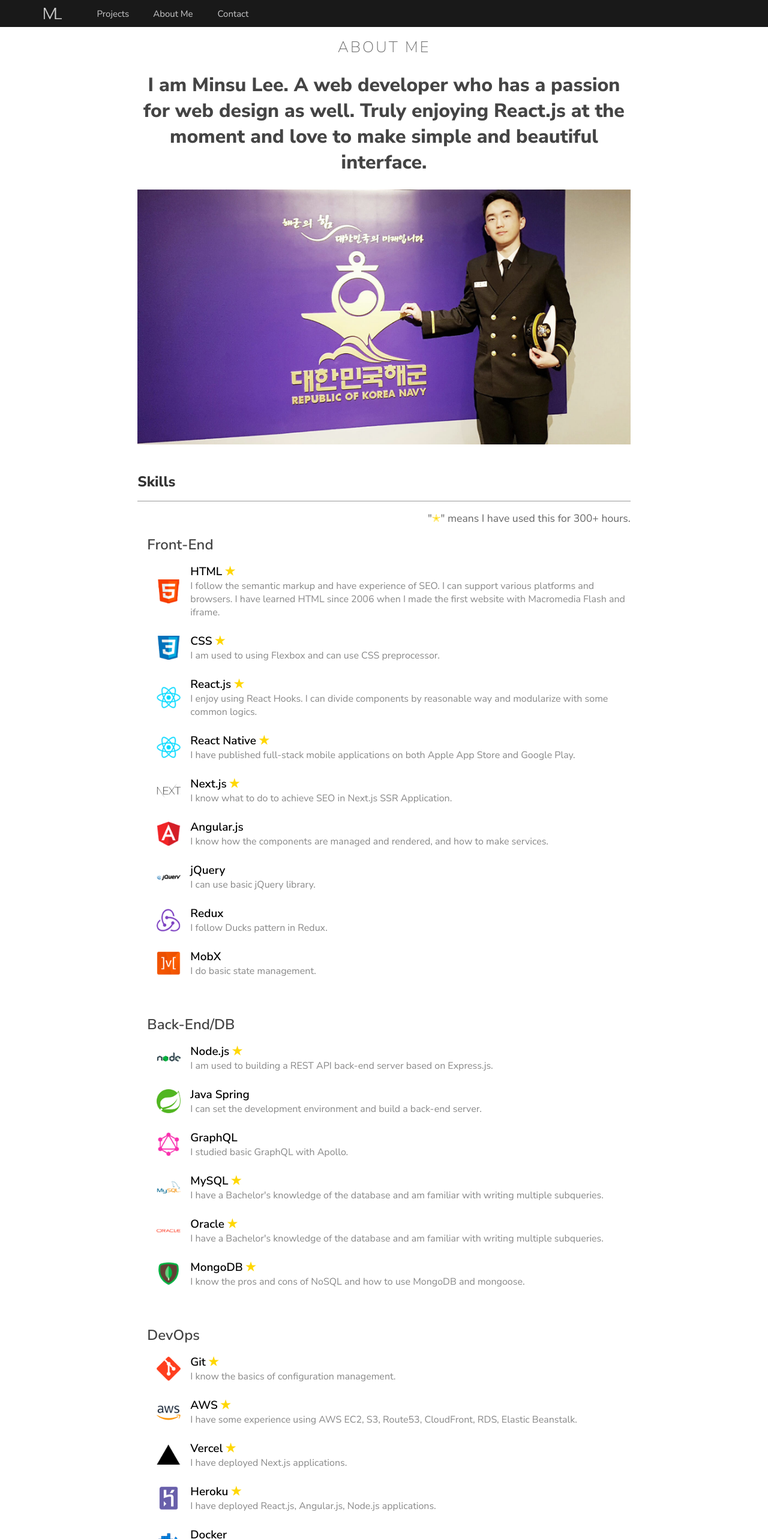
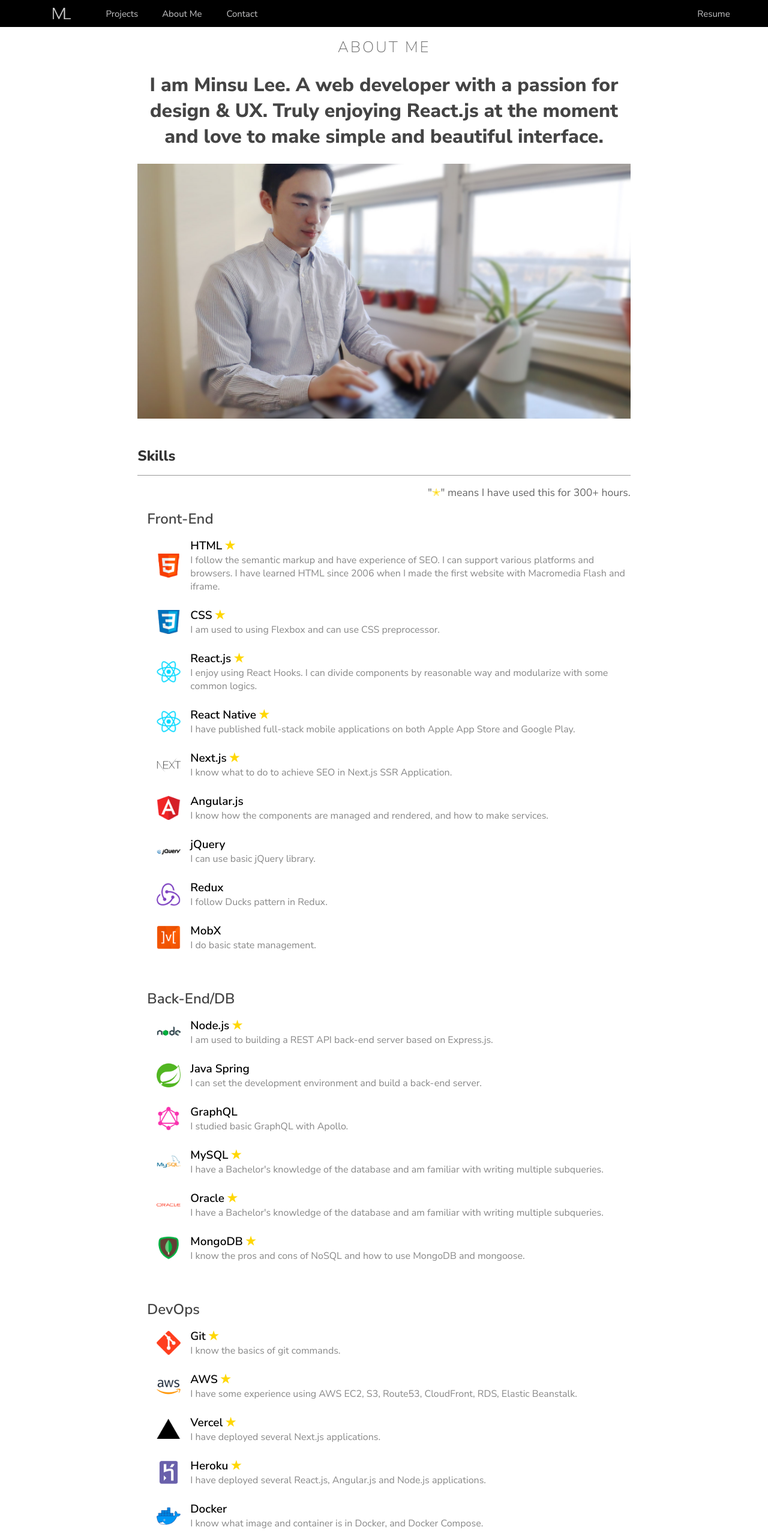
Before and after one commit to stellarsailor/awesome-portfolio, a React (Create React App) app: page /about in a window 1280 px wide. Shown: the top 2566 px of the page at 60% size. Built offline with nearby package versions, Linux system fonts and the light colour scheme.

Commit message:
after feedback

```diff
--- a/src/components/NavBar.js
+++ b/src/components/NavBar.js
@@ -73,6 +73,22 @@ const EachButton = styled.div`
     }
 `
 
+const ResumeButton = styled.div`
+    color: #f5f5f7;
+    font-size: 15px;
+    /* border: 1px solid var(--mono-5); */
+    border-radius: 5px;
+    padding: 5px;
+    margin-right: 5px;
+    opacity: 0.8;
+    transition: opacity .3s cubic-bezier(0.25, 0.1, 0.25, 1);
+    &:hover {
+        color: white;
+        opacity: 1;
+        cursor: pointer;
+    }
+`
+
 export default function NavBar(props) {
     const location = useLocation()
 
@@ -103,9 +119,9 @@ export default function NavBar(props) {
     const [ viewMobilePane, setViewMobilePane ] = useState(false)
 
     return (
-        <Row nogutter justify="center" style={{position: 'fixed', width: '100%', zIndex: 10}}>
+        <Row nogutter justify="center" style={{position: 'fixed', width: '100%', zIndex: 10, backgroundColor: 'rgba(0, 0, 0, 1)'}}>
             <Visible xs sm>
-                <div style={{width: '100%', display: 'flex', flexDirection: 'column', backgroundColor: 'rgba(0, 0, 0, 1)'}}>
+                <div style={{width: '100%', display: 'flex', flexDirection: 'column'}}>
                     <MobileTab>
                         {
                             location.pathname.includes('/project/') && scrollPosition > 50 ?
@@ -123,7 +139,7 @@ export default function NavBar(props) {
                             :
                             <div style={{width: 50, height: 50, margin: '0px 8px'}}></div>
                         }
-                        <Link to="/">
+                        <Link to="/" style={{display: 'flex', justifyContent: 'center', alignItems: 'center'}}>
                             <img src="/images/logo.png" style={{width: 30}} onClick={() => setViewMobilePane(false)} alt="Logo" />
                         </Link>
                         <MobileSides onClick={() => setViewMobilePane(!viewMobilePane)}>
@@ -153,7 +169,12 @@ export default function NavBar(props) {
                                     Contact
                                 </MobileTabLine>
                             </Link>
-                            <a href="https://github.com/stellarsailor" target="_blank" rel="noreferrer">
+                            <a href="https://drive.google.com/file/d/1e8b-BbIiDKbs0k6pzojxFjC1_myrprEd/view?usp=sharing" target="_blank" rel="noreferrer">
+                                <MobileTabLine onClick={() => setViewMobilePane(false)}>
+                                    Resume
+                                </MobileTabLine>
+                            </a>
+                            {/* <a href="https://github.com/stellarsailor" target="_blank" rel="noreferrer">
                                 <MobileTabLine onClick={() => setViewMobilePane(false)}>
                                     GitHub
                                 </MobileTabLine>
@@ -167,22 +188,25 @@ export default function NavBar(props) {
                                 <MobileTabLine onClick={() => setViewMobilePane(false)}>
                                     Instagram
                                 </MobileTabLine>
-                            </a>
+                            </a> */}
                         </MobileOpenedPane>
                     }
                 </div>
             </Visible>
             <Visible md lg xl xxl>
-                <div style={{width: '100%', backgroundColor: 'rgba(0, 0, 0, 0.9)'}}>
-                    <Col sm={12} md={10} style={{marginLeft: '3%'}}>
+                <Col sm={12} md={11} style={{marginLeft: '0%'}}>
                     <NavigationPane>
                         <Link to="/"> <EachButton><img src="/images/logo.png" style={{width: 30}} alt="Logo" /></EachButton> </Link>
                         <Link to="/project"><EachButton>Projects</EachButton></Link>
                         <Link to="/about"><EachButton >About Me</EachButton></Link>
                         <Link to="/contact"><EachButton >Contact</EachButton></Link>
+                        <a href="https://drive.google.com/file/d/1e8b-BbIiDKbs0k6pzojxFjC1_myrprEd/view?usp=sharing" target="_blank" rel="noreferrer" style={{position: 'absolute', right: 0}}>
+                            <ResumeButton>
+                                Resume
+                            </ResumeButton>
+                        </a>
                     </NavigationPane>
                 </Col>
-                </div>
             </Visible>
         </Row>
     )
--- a/src/components/Projects.js
+++ b/src/components/Projects.js
@@ -162,9 +162,9 @@ export default function Projects (){
                 {/* <DividerTitle>Others</DividerTitle>
                 <Divider /> */}
                 <WorkTogether
-                linkTo="/contact"
-                smallText="NEED A WEB DEVELOPER WHO HAS A PASSION FOR DESIGN AS WELL?"
-                bigText="Let's Work Together"
+                linkTo={`/about`}
+                smallText="NEED A WEB DEVELOPER WITH A PASSION FOR DESIGN?"
+                bigText="Read About Me"
                 />
             </Col>
         </Row>
--- a/src/data/previews.ts
+++ b/src/data/previews.ts
@@ -100,7 +100,7 @@ export const Memoiz = [
     {
         name: '7',
         type: 'mp4',
-        comment: 'The most difficult part for me.',
+        comment: 'Implementing playlists feature was a the most difficult thing to me at that time. I had to learn how to handle objects in arrays, and consider how to store an array data in the database.',
         flex: 'full',
     },
 ]
--- a/src/data/projects.ts
+++ b/src/data/projects.ts
@@ -44,7 +44,7 @@ export const projects: Array<ProjectType> = [
         idea: "I came up with the idea of 'Single Bingo', which is the bingo that you can play by yourself. I think this is not common in English culture. There is bingo, for example, 'Silver Spoon bingo - How rich is your family?' or 'Anime/Movie Otaku Bingo - How many Animes/Movies have you watched?'. The bingo elements are set whatever by the creator and everyone can play the bingo and share the result of it. Some people tend to show off what they have had or watched/known. That was the idea of the SelfBingo.",
         explanation: "The every bingo element should be searched in Google Search Engine to gather people, so I had to make this project SSR base. I used Next.js first time properly in this project, and I really loved how much Next.js was well made and comfortable to set SSR. In addition, Vercel was an amazing platform to deploy Next.js project easily, in terms of no need to set up SSL for https.",
         preview: SelfBingo,
-        lesson: "It was difficult to implement Bingo logic and how to render neatly in every aspect ratio. It took some time to how to manage bingo Element as JSON data and to store in the database considering to implement average data or top percentage by rank-over. I think I have became good at handling arrays and objects in Javascript.",
+        lesson: "It was difficult to implement Bingo logic and how to render neatly in every aspect ratio. It took some time to how to manage bingo Element as JSON data and to store in the database considering to implement average data or top percentage by rank-over. I think I have became good at handling arrays and objects in JavaScript.",
     },
     {
         id: 1,
@@ -66,7 +66,7 @@ export const projects: Array<ProjectType> = [
         idea: "I am a big fan of video games and E-Sports, so when Riot Games' Valorant was released, I started to make a Valorant information website for the Koreans. I would say this is the very first Valorant website in the Korean community, so it went viral.",
         explanation: "In this project, there was no difficult logic, just JSON data communication between Front-end and Back-end for the information. I just had to make database tables properly. I deployed React project on AWS S3 and CloudFront and made Back-end API on AWS EC2 instance with Nginx and Let's Encrypt SSL. I also published an android mobile application with React Native to gather people more.",
         preview: Valog,
-        lesson: "The thing I was really struggled with was SEO. I didn't expect people would visit my website this much, so I had to make a profit. If you know, getting approval from Google Adsense is really hard unless it is search engine optimized well and had enough contents. I learned how to optimize the website a lot. I tried migrating to Next.js at that moment, but it took too much time. Instead of it, I found a solution which was 'react-snapshot'. It could help me get approval Google Adsense.",
+        lesson: "The thing I was really struggled with was SEO. I didn't expect people would visit my website this much, so I had to make a profit. If you know, getting approval from Google Adsense is really hard unless it is search engine optimized well and had enough content. I learned how to optimize the website a lot. I tried migrating to Next.js at that moment, but it took too much time. Instead of it, I found a solution which was 'react-snapshot'. It could help me get approval Google Adsense.",
     },
     {
         id: 2,
--- a/src/data/skills.ts
+++ b/src/data/skills.ts
@@ -116,7 +116,7 @@ export const skills: Array<skillType> = [
         type: 'DO',
         name: 'Git',
         image: 'git',
-        comment: "I know the basics of configuration management.",
+        comment: "I know the basics of git commands.",
         highlight: true,
     },
     {
@@ -130,21 +130,21 @@ export const skills: Array<skillType> = [
         type: 'DO',
         name: 'Vercel',
         image: 'vercel',
-        comment: "I have deployed Next.js applications.",
+        comment: "I have deployed several Next.js applications.",
         highlight: true,
     },
     {
         type: 'DO',
         name: 'Heroku',
         image: 'heroku',
-        comment: "I have deployed React.js, Angular.js, Node.js applications.",
+        comment: "I have deployed several React.js, Angular.js and Node.js applications.",
         highlight: true,
     },
     {
         type: 'DO',
         name: 'Docker',
         image: 'docker',
-        comment: "I know what is image and container in Docker, and have read about Docker Compose.",
+        comment: "I know what image and container is in Docker, and Docker Compose.",
         highlight: false,
     },
     {
@@ -170,14 +170,14 @@ export const skills: Array<skillType> = [
     // },
     {
         type: 'PL',
-        name: 'Javascript',
+        name: 'JavaScript',
         image: 'javascript',
         comment: "I am familiar with ES6 or above, and use appropriate data structures depending on the situation.",
         highlight: true,
     },
     {
         type: 'PL',
-        name: 'Typescript',
+        name: 'TypeScript',
         image: 'typescript',
         comment: "I know the importance of type writing and try to use Typescript whenever I can.",
         highlight: true,
--- a/src/pages/About.js
+++ b/src/pages/About.js
@@ -81,6 +81,21 @@ const InfoRight = styled.div`
     }
 `
 
+const InsideList = styled.li`
+    margin-left: 2rem;
+    margin-bottom: 4px;
+    color: var(--mono-6);
+    font-size: 18px;
+    @media (max-width: 1280px) {
+        margin-left: 1.5rem;
+        font-size: 16px;
+    }
+    @media (max-width: 768px) {
+        margin-left: 1rem;
+        font-size: 14px;
+    }
+`
+
 export default function About (){
 
     useEffect(() => {
@@ -110,7 +125,7 @@ export default function About (){
                 animate={animateProps}
                 transition={{ delay: 0.6 }}
                 >
-                    I am Minsu Lee. A web developer who has a passion for web design as well.
+                    I am Minsu Lee. A web developer with a passion for design & UX.
                     Truly enjoying React.js at the moment and love to make simple and beautiful interface.
                 </CenteredTitle>
 
@@ -118,7 +133,7 @@ export default function About (){
                 initial={initialProps}
                 animate={animateProps}
                 transition={{ delay: 0.8 }}
-                src="/images/navy.jpg"
+                src="/images/about.jpg"
                 style={{width: '100%'}}
                 />
 
@@ -158,6 +173,16 @@ export default function About (){
                     {renderSkill('OS')}
                     <br/>
 
+                    <br/><br/>
+
+                    <motion.img
+                    initial={initialProps}
+                    animate={animateProps}
+                    transition={{ delay: 0.8 }}
+                    src="/images/navy.jpg"
+                    style={{width: '100%'}}
+                    />
+
                     <DividerTitle>Career</DividerTitle>
                     <Divider />
 
@@ -166,9 +191,14 @@ export default function About (){
                         <InfoRight>
                             <b>Republic of Korea Navy</b>
                             <div>Sub-lieutenant (IT branch)</div>
-                            <div>A chief officer of E-learning Contents Creating in Naval Education & Training Command</div>
+                            <div>An officer in charge of E-learning Content Creating Dept. in Naval Education & Training Command</div>
                         </InfoRight>
                     </InfoLine>
+                    <div style={{marginTop: '1rem'}}>
+                        <InsideList>Managed teams of graphic design, voice recording, video editing, and 3d modeling to make E-learning content.</InsideList>
+                        <InsideList>Developed intranet websites with HTML, CSS and Vanilla JavaScript.</InsideList>
+                        <InsideList>Developed E-learning content with HTML and Adobe Captivate and served them on the intranet.</InsideList>
+                    </div>
                     <br/>
 
                     <DividerTitle>Education</DividerTitle>
@@ -191,7 +221,7 @@ export default function About (){
                     <InfoLine>
                         <InfoLeft>2012 - 2016</InfoLeft>
                         <InfoRight>
-                            <b>Pukyoung University</b>
+                            <b>Pukyong National University</b>
                             <div>Bachelor's degree of Computer Engineering</div>
                         </InfoRight>
                     </InfoLine>
@@ -210,14 +240,14 @@ export default function About (){
                     </InfoLine>
                     <InfoLine>
                         <InfoLeft>Japanese</InfoLeft>
-                        <InfoRight>Upper-intermediate</InfoRight>
+                        <InfoRight>Intermediate</InfoRight>
                     </InfoLine>
                     <br/><br/>
                 </motion.div>
 
                 <WorkTogether
                 linkTo="/contact"
-                smallText="NEED A WEB DEVELOPER WHO HAS A PASSION FOR DESIGN AS WELL?"
+                smallText="NEED A WEB DEVELOPER WITH A PASSION FOR DESIGN & UX?"
                 bigText="Let's Work Together"
                 />
             </Col>
--- a/src/pages/Home.js
+++ b/src/pages/Home.js
@@ -19,8 +19,11 @@ const MainLeftPane = styled.div`
 `
 
 const HyperLink = styled(motion.span)`
-    font-size: 20px;
+    font-size: 22px;
     color: var(--blue);
+    @media (max-width: 768px) {
+        font-size: 20px;
+    }
 `
 
 const HyperLinkSpan = styled.span`
@@ -86,7 +89,7 @@ export default function Home (){
             >
                 Web developer
             </TextMain>
-            <div style={{textAlign: 'right', maxWidth: 500, marginBottom: '1rem'}}>
+            <div style={{textAlign: 'right', maxWidth: 565, marginBottom: '1rem'}}>
                 <TextMain
                 initial={initialProps}
                 animate={animateProps}
@@ -100,7 +103,7 @@ export default function Home (){
             animate={animateProps}
             transition={{ delay: 1 }}
             >
-                I am Minsu Lee. A web developer who has a passion for web design as well. Websites should not only work properly, but it also has to be visually aesthetic.
+                I am Minsu Lee. A web developer with a passion for design & UX. Websites should not only work properly, but it also has to be visually aesthetic.
             </TextDesc>
             <br />
             <HyperLink
@@ -113,6 +116,11 @@ export default function Home (){
                         About Me <img src="/images/more.png" width={12} alt="About Me" />
                     </HyperLinkSpan>
                 </Link>
+                {/* <Link to="/about" style={{marginLeft: '1rem'}}>
+                    <HyperLinkSpan>
+                        Resume <img src="/images/more.png" width={12} alt="Resume" />
+                    </HyperLinkSpan>
+                </Link> */}
             </HyperLink>
             <br /><br />
         </MainLeftPane>
```
Also changed, not shown: public/images/about.jpg (added). Lines whose indentation alone changed are shown as unchanged.
